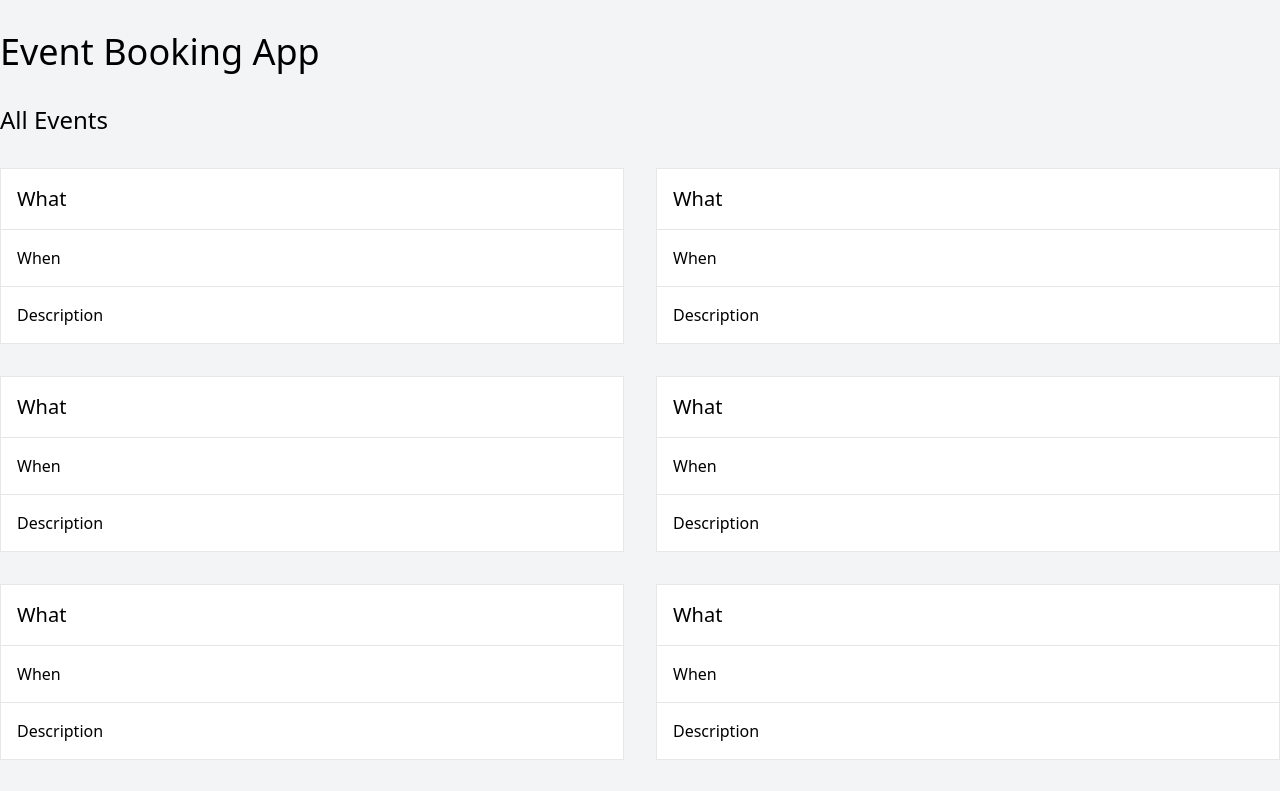
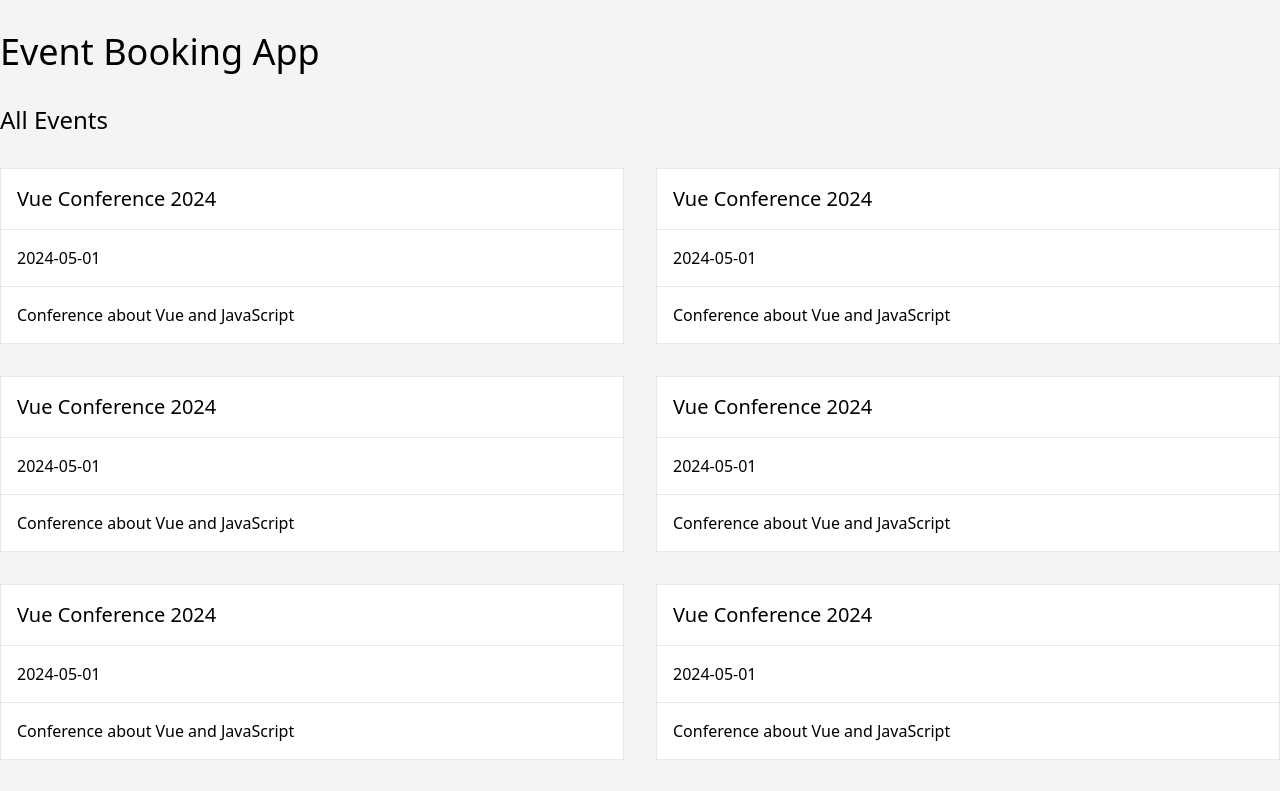
Before and after one commit to richiea1y/event-booking, a Vue app: page / in a window 1280 px wide. Shown: the top 791 px of the page. Built offline with nearby package versions, Linux system fonts and the light colour scheme.

Commit message:
feat(EventCard): add props 'title', 'date', and 'location' to the EventCard

```diff
--- a/src/App.vue
+++ b/src/App.vue
@@ -3,7 +3,13 @@
     <h1 class="text-4xl font-medium">Event Booking App</h1>
     <h2 class="text-2xl font-medium">All Events</h2>
     <section class="grid grid-cols-2 gap-8">
-      <EventCard v-for="i in 8" :key="i" />
+      <EventCard
+        v-for="i in 8"
+        :key="i"
+        title="Vue Conference 2024"
+        when="2024-05-01"
+        description="Conference about Vue and JavaScript"
+      />
     </section>
     <h2 class="text-2xl font-medium">Your Bookings</h2>
   </main>
--- a/src/components/EventCard.vue
+++ b/src/components/EventCard.vue
@@ -1,7 +1,14 @@
 <template>
   <div class="border border-gray-200 bg-white">
-    <h3 class="p-4 font-medium text-xl border-b border-gray-200">What</h3>
-    <p class="p-4 border-b border-gray-200">When</p>
-    <p class="p-4">Description</p>
+    <h3 class="p-4 font-medium text-xl border-b border-gray-200">{{ title }}</h3>
+    <p class="p-4 border-b border-gray-200">{{ when }}</p>
+    <p class="p-4">{{ description }}</p>
   </div>
 </template>
+<script setup>
+defineProps({
+  title: String,
+  when: String,
+  description: String,
+})
+</script>
```
